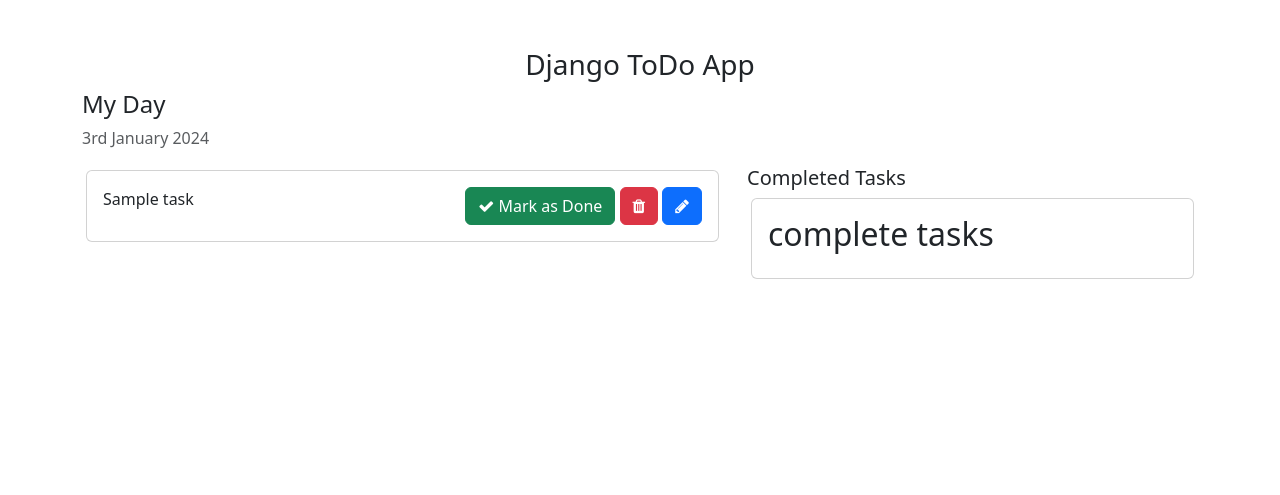
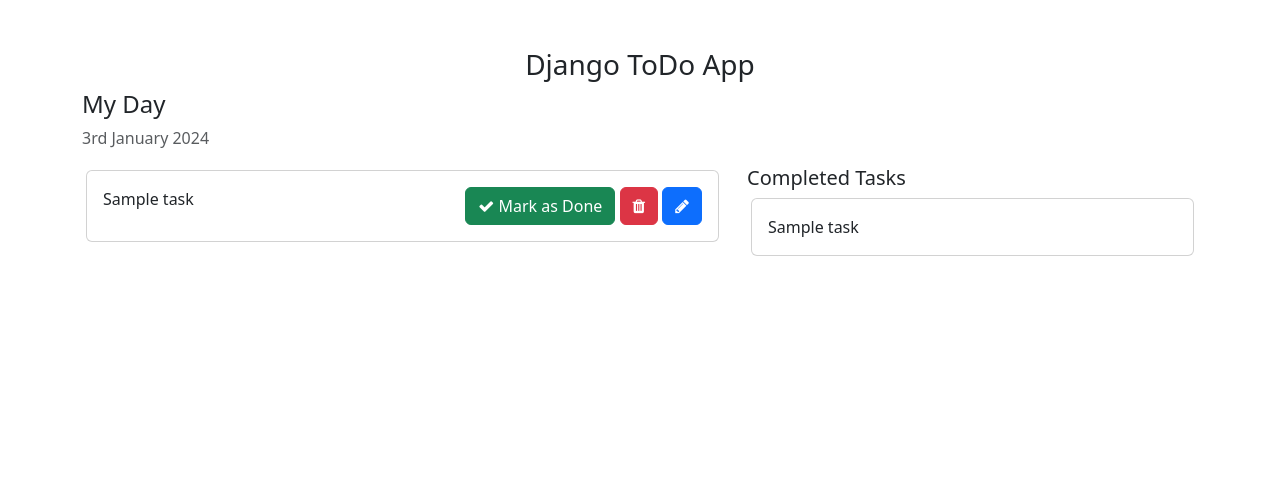
Before and after one commit to Sarika-M/Django, a Django app: template templates/home.html in a window 1280 px wide. Shown: the top 495 px of the page. Run offline with Django 5.2, Linux system fonts and the light colour scheme; the template is opened without the code that fills it: most values are stand-ins (such as "Sample title", 1, 10 or a date in 2020).

Commit message:
todo app final

```diff
--- a/templates/home.html
+++ b/templates/home.html
@@ -29,11 +29,11 @@
                 {% for task in task %}
                 <div class="card m-1">
                     <div class="card-body">
-                        {{task.task}}
+                        {{task.task }}
                         <span style="position: relative; float: right;">
-                            <a class="btn btn-success"><i class="fa fa-check"></i> Mark as Done</a>
-                            <a class="btn btn-danger"><i class="fa fa-trash"></i></a>
-                            <a class="btn btn-primary"><i class="fa fa-pencil"></i></a>
+                            <a href="{% url 'mark_as_done' task.pk %}" class="btn btn-success"><i class="fa fa-check"></i> Mark as Done</a>
+                            <a href="{% url 'delete_task' task.id %}"class="btn btn-danger"><i class="fa fa-trash"></i></a>
+                            <a href="{% url 'edit_task' task.pk %}" class="btn btn-primary"><i class="fa fa-pencil"></i></a>
                         </span>
                     </div>
                 </div>
@@ -42,11 +42,13 @@
             <div class="col-md-5 col-lg-5">
                 <h5>Completed Tasks</h5>
                 <!-- List of all the tasks that have completed -->
+                {% for task in completed_tasks %}
                 <div class="card m-1">
                     <div class="card-body">
-                       <h2>complete tasks</h2>
+                       {{task.task}}
                     </div>
                 </div>
+                {% endfor %}
             </div>
         </div>
         <div class="row">
--- a/todo/urls.py
+++ b/todo/urls.py
@@ -1,5 +1,11 @@
 from django.urls import path
 from . import views
 urlpatterns=[
-    path('addtask',views.addTask,name='addTask')
+    path('addtask',views.addTask,name='addTask'),
+    path('mark_as_done/<int:pk>/',views.mark_as_done,name='mark_as_done'),
+    path('mark_as_undone/<int:pk>/',views.mark_as_undone,name='mark_as_undone'),
+    #edit
+    path('edit_task/<int:pk>/',views.edit_task,name='edit_task'),
+    #delete
+    path('delete_task/<int:pk>/',views.delete_task,name='delete_task'),
 ]
--- a/todo_main/views.py
+++ b/todo_main/views.py
@@ -5,8 +5,10 @@
 
 def home(request):
      tasks=Task.objects.filter(is_completed=False).order_by('updated_at')
+     completed_tasks=Task.objects.filter(is_completed=True).order_by('updated_at')
      context={
           'task':tasks,
+          'completed_tasks':completed_tasks,
      }
 
      return render(request,'home.html',context)
```
Also changed, not shown: templates/edit_task.html (added, +27 -0 lines), todo/views.py (+28 -1 lines), db.sqlite3.
